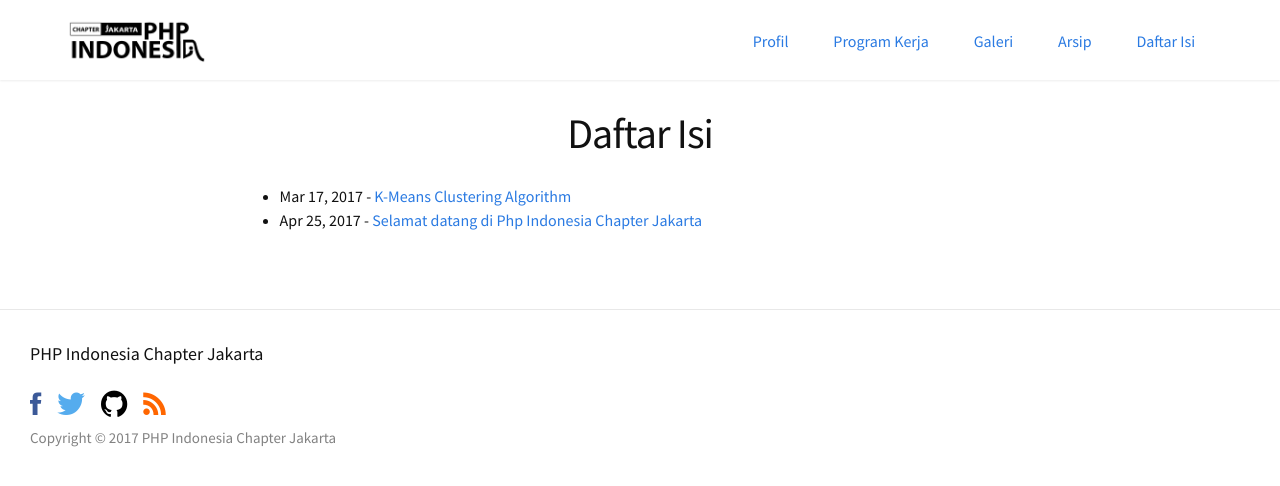
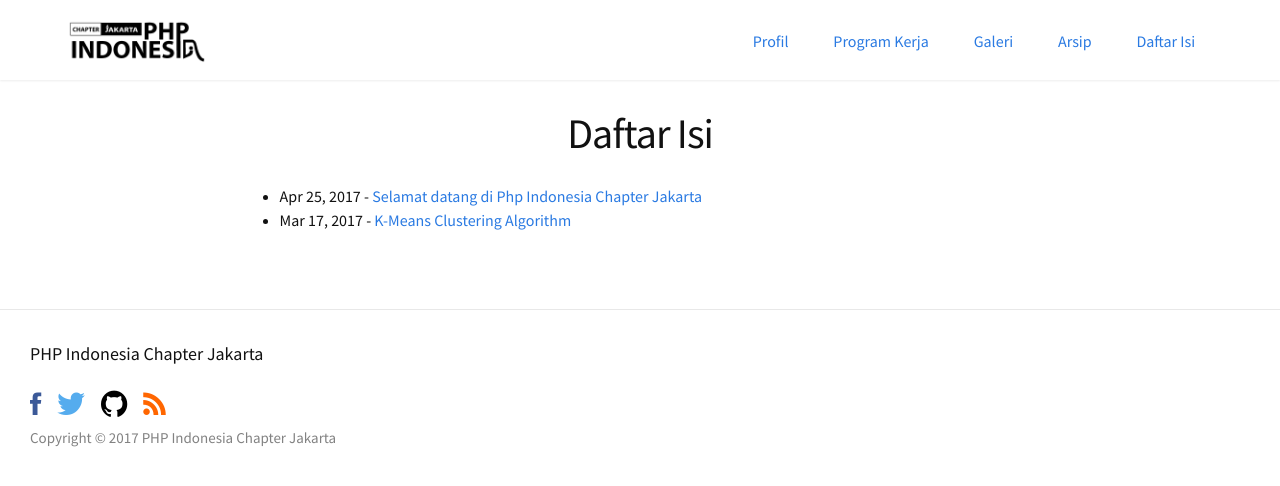
Before and after one commit to phpid-jakarta/phpid-jakarta.github.io, a Jekyll site: the page built from pages/daftar_isi.md, in a window 1280 px wide. Shown: the top 486 px of the page. Built offline with Jekyll 4.4.1, drawn with Linux system fonts in a browser that asks for light colours; nearby versions of some CDN libraries.

Commit message:
Sort date in Daftar Isi from newer to older post #46

```diff
--- a/pages/daftar_isi.md
+++ b/pages/daftar_isi.md
@@ -6,7 +6,7 @@
 <div class="home">
 
   <ul>
-	{% assign sorted = (site.posts | sort: 'date') %}
+	{% assign sorted = (site.posts | sort: 'date' | reverse) %}
     {% for post in sorted %}
       <li>
         {{ post.date | date: "%b %-d, %Y" }} - <a class="post-link" href="{{ post.url | relative_url }}">{{ post.title | escape }}</a>
```
